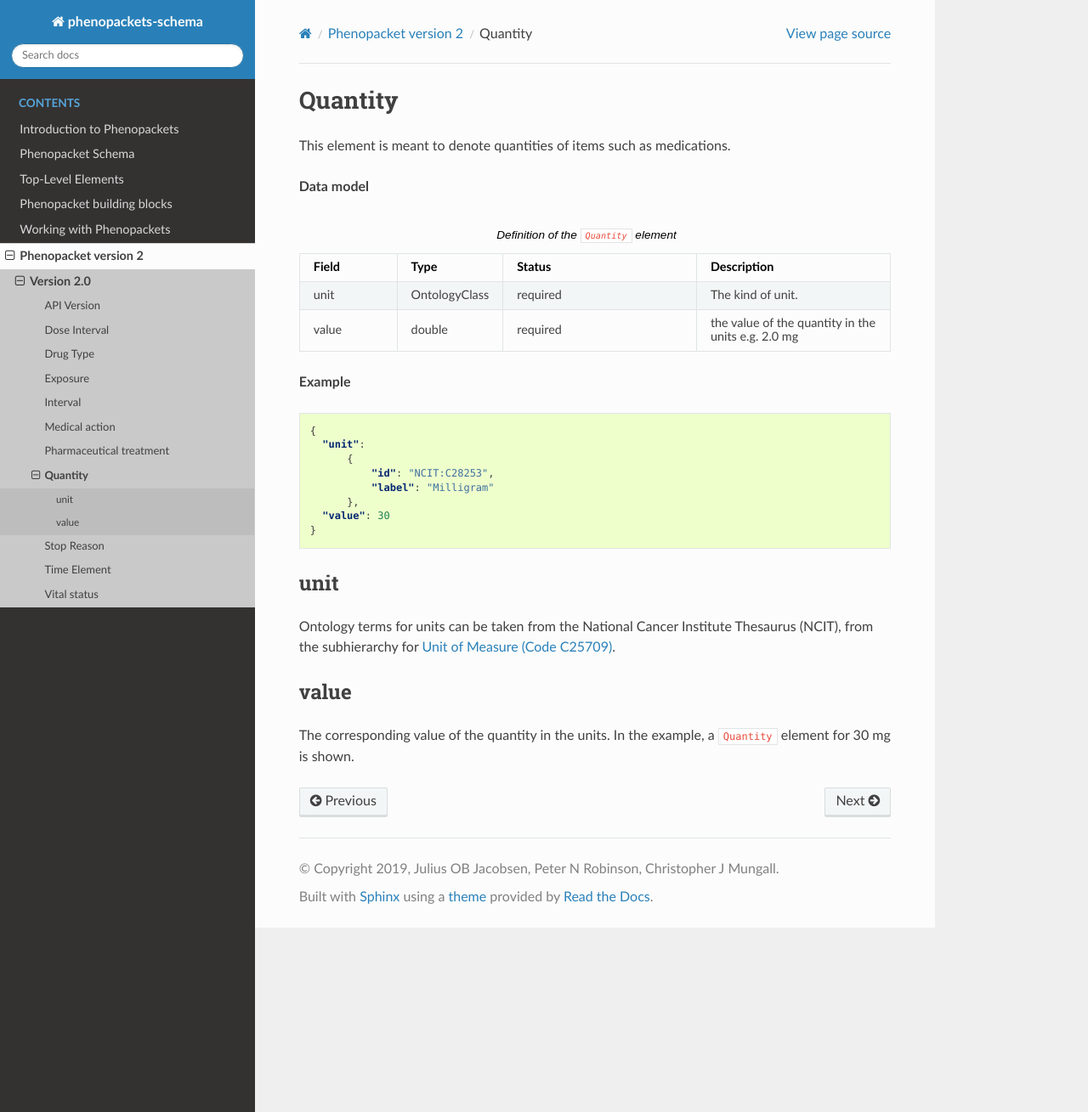
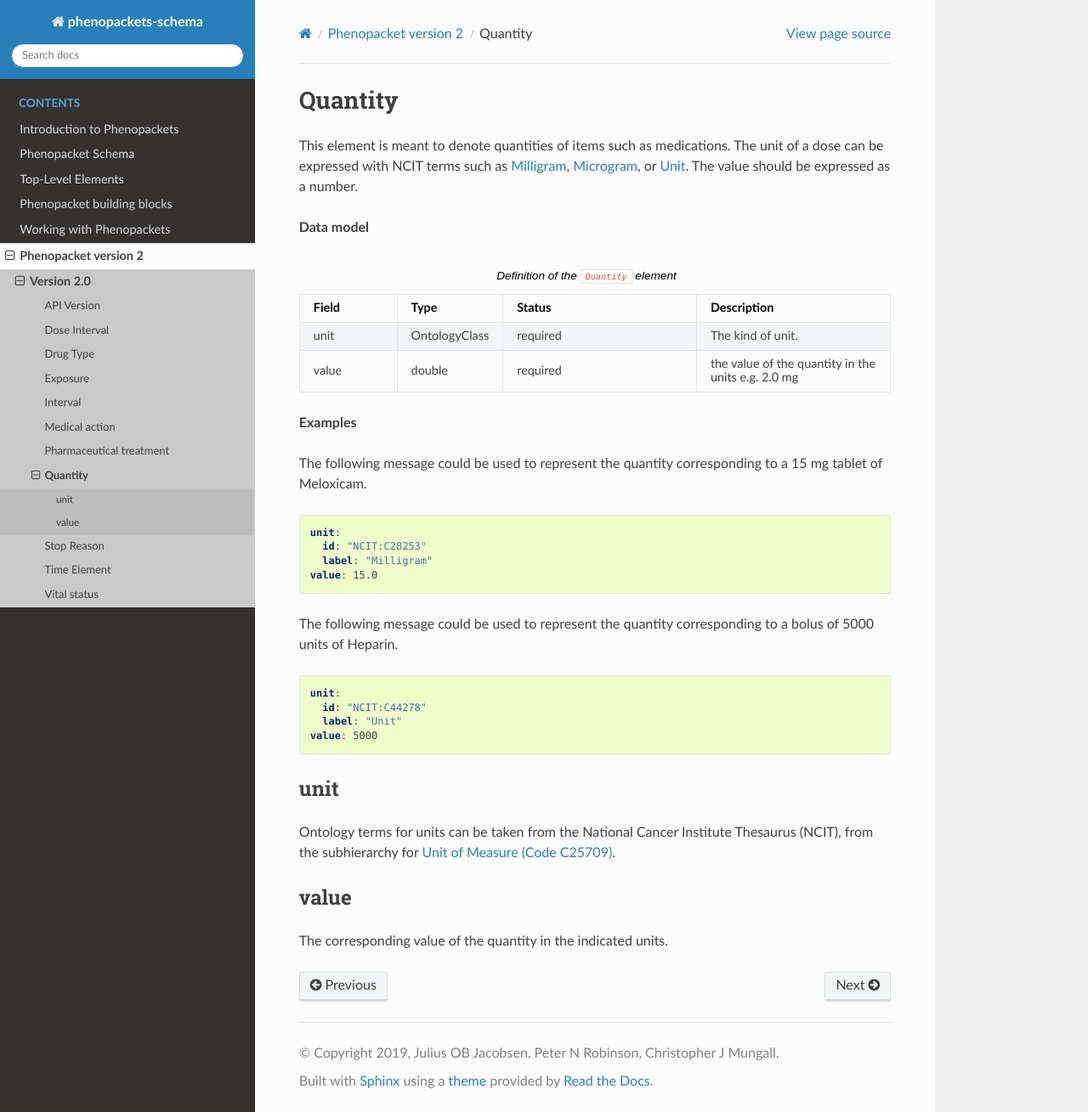
Before and after one commit to phenopackets/phenopacket-schema, a Sphinx documentation site: the page built from docs/quantity.rst, in a window 1280 px wide and 1309 px high. Shown: the whole window at 85% size. Built offline with Sphinx 7.4.7 and the Read the Docs theme 2.0.0, drawn with Linux system fonts in a browser that asks for light colours.

Commit message:
revising Quantity documentation

```diff
--- a/docs/quantity.rst
+++ b/docs/quantity.rst
@@ -4,7 +4,13 @@
 Quantity
 ========
 
-This element is meant to denote quantities of items such as medications.
+This element is meant to denote quantities of items such as medications. The unit of a dose
+can be expressed with NCIT terms such as
+`Milligram <https://www.ebi.ac.uk/ols/ontologies/ncit/terms?iri=http%3A%2F%2Fpurl.obolibrary.org%2Fobo%2FNCIT_C28253&viewMode=All&siblings=false>`_,
+`Microgram <https://www.ebi.ac.uk/ols/ontologies/ncit/terms?iri=http%3A%2F%2Fpurl.obolibrary.org%2Fobo%2FNCIT_C48152&viewMode=All&siblings=false>`_,
+or
+`Unit <https://www.ebi.ac.uk/ols/ontologies/ncit/terms?iri=http%3A%2F%2Fpurl.obolibrary.org%2Fobo%2FNCIT_C44278&viewMode=All&siblings=false>`_.
+The value should be expressed as a number.
 
 
 
@@ -30,20 +36,25 @@ This element is meant to denote quantities of items such as medications.
 
 
 
-**Example**
+**Examples**
 
-.. code-block:: json
+The following message could be used to represent the quantity corresponding to a 15 mg tablet of Meloxicam.
 
-  {
-    "unit":
-        {
-            "id": "NCIT:C28253",
-            "label": "Milligram"
-        },
-    "value": 30
-  }
+.. code-block:: yaml
 
+  unit:
+    id: "NCIT:C28253"
+    label: "Milligram"
+  value: 15.0
 
+The following message could be used to represent the quantity corresponding to a bolus of 5000 units of Heparin.
+
+.. code-block:: yaml
+
+  unit:
+    id: "NCIT:C44278"
+    label: "Unit"
+  value: 5000
 
 unit
 ~~~~
@@ -53,5 +64,4 @@ from the subhierarchy for `Unit of Measure (Code C25709) <https://www.ebi.ac.uk/
 
 value
 ~~~~~
-The corresponding value of the quantity in the units. In the example, a ``Quantity`` element
-for 30 mg is shown.
+The corresponding value of the quantity in the indicated units.
```
